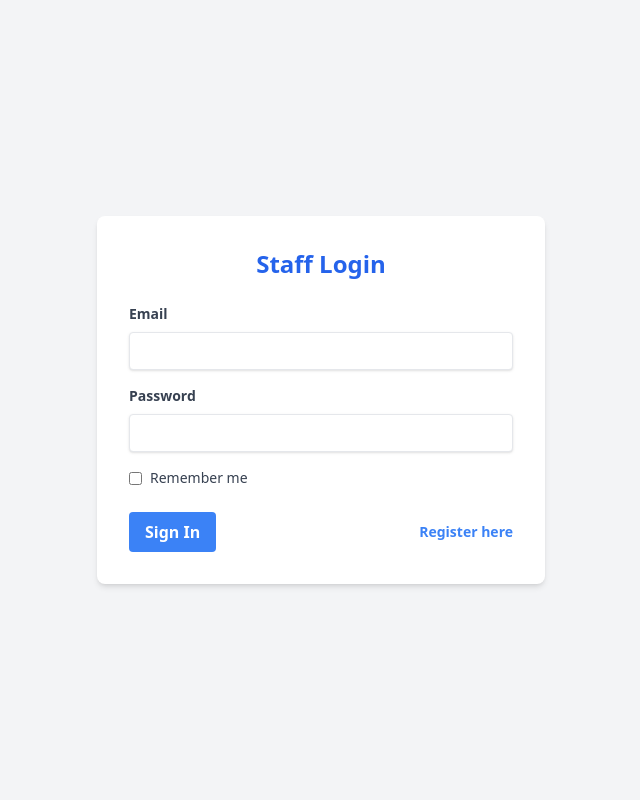
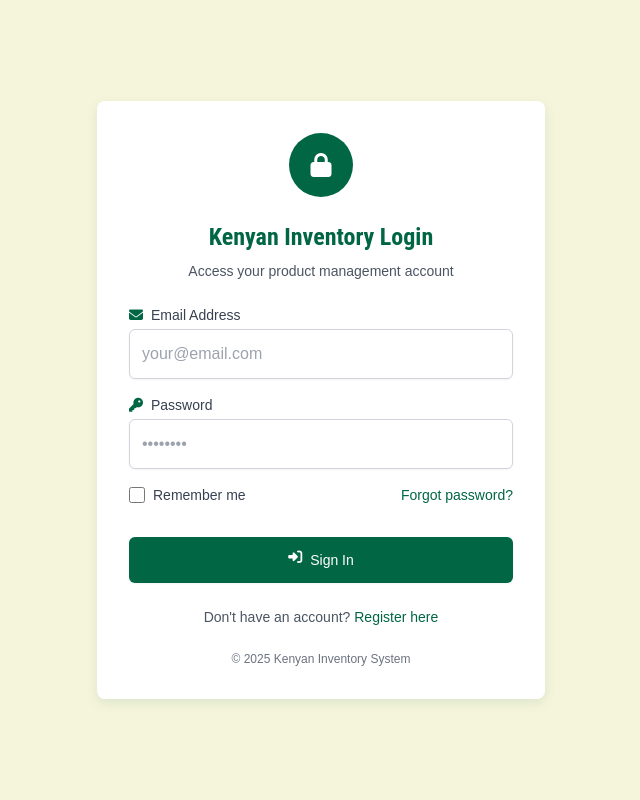
Before and after one commit to FaithMutua-code/Farm-Product-Management, a PHP site: page /login.php in a window 1280 px wide. Shown: the whole page, without its empty margins (319-959 px from the left). Run offline with PHP 8.4, Linux system fonts and the light colour scheme; some libraries are stand-ins or nearby versions.

Commit message:
Revise login and index pages for Kenyan Inventory System with updated styling, improved error messages, and enhanced user interface elements

```diff
--- a/login.php
+++ b/login.php
@@ -27,10 +27,10 @@ if ($_SERVER['REQUEST_METHOD'] == 'POST') {
             header("Location: dashboard.php");
             exit();
         } else {
-            $error = "Invalid password!";
+            $error = "Invalid credentials!";
         }
     } else {
-        $error = "Email not found!";
+        $error = "Invalid credentials!";
     }
 }
 
@@ -58,52 +58,138 @@ if (isset($_COOKIE['staff_email']) && isset($_COOKIE['staff_password'])) {
 <head>
     <meta charset="UTF-8">
     <meta name="viewport" content="width=device-width, initial-scale=1.0">
-    <title>Login - Product Management</title>
+    <title>Login | Kenyan Inventory</title>
     <script src="https://cdn.tailwindcss.com"></script>
-    <link rel="stylesheet" href="style.css">
+    <link rel="stylesheet" href="https://cdnjs.cloudflare.com/ajax/libs/font-awesome/6.4.0/css/all.min.css">
+    <script>
+        tailwind.config = {
+            theme: {
+                extend: {
+                    colors: {
+                        'kenya': {
+                            'green': '#006644',
+                            'red': '#BB0000',
+                            'black': '#000000',
+                            'white': '#FFFFFF',
+                            'cream': '#F5F5DC'
+                        },
+                        'currency': {
+                            'gold': '#D4AF37',
+                            'silver': '#C0C0C0'
+                        }
+                    },
+                    fontFamily: {
+                        'display': ['"Roboto Condensed"', 'sans-serif'],
+                        'body': ['"Open Sans"', 'sans-serif']
+                    }
+                }
+            }
+        }
+    </script>
+    <style>
+        body {
+            font-family: 'body', sans-serif;
+            background-color: #f8f9fa;
+        }
+        .card-shadow {
+            box-shadow: 0 4px 12px rgba(0, 102, 68, 0.1);
+        }
+        .btn-transition {
+            transition: all 0.3s cubic-bezier(0.25, 0.8, 0.25, 1);
+        }
+        .btn-transition:hover {
+            transform: translateY(-2px);
+            box-shadow: 0 6px 16px rgba(0, 102, 68, 0.15);
+        }
+        input:focus, textarea:focus, select:focus {
+            border-color: #006644;
+            box-shadow: 0 0 0 3px rgba(0, 102, 68, 0.1);
+        }
+    </style>
 </head>
-<body class="bg-gray-100">
+<body class="bg-kenya-cream">
     <div class="min-h-screen flex items-center justify-center">
-        <div class="bg-white p-8 rounded-lg shadow-md w-full max-w-md">
-            <h1 class="text-2xl font-bold text-center mb-6 text-blue-600">Staff Login</h1>
+        <div class="bg-kenya-white p-8 rounded-lg card-shadow w-full max-w-md">
+            <div class="flex justify-center mb-6">
+                <div class="flex items-center justify-center w-16 h-16 rounded-full bg-kenya-green text-kenya-white">
+                    <i class="fas fa-lock text-2xl"></i>
+                </div>
+            </div>
+            <h1 class="text-2xl font-bold text-center mb-2 text-kenya-green font-display">
+                Kenyan Inventory Login
+            </h1>
+            <p class="text-center text-sm text-gray-600 mb-6">Access your product management account</p>
 
             <?php if (!empty($error)): ?>
-                <div class="bg-red-100 border border-red-400 text-red-700 px-4 py-3 rounded relative mb-4" role="alert">
-                    <span class="block sm:inline"><?php echo $error; ?></span>
+                <div class="rounded-md bg-red-50 p-4 mb-6 border-l-4 border-kenya-red">
+                    <div class="flex">
+                        <div class="flex-shrink-0">
+                            <i class="fas fa-exclamation-circle h-5 w-5 text-kenya-red"></i>
+                        </div>
+                        <div class="ml-3">
+                            <p class="text-sm font-medium text-kenya-red"><?php echo $error; ?></p>
+                        </div>
+                    </div>
                 </div>
             <?php endif; ?>
 
-            <form action="login.php" method="POST">
-                <div class="mb-4">
-                    <label for="email" class="block text-gray-700 text-sm font-bold mb-2">Email</label>
+            <form action="login.php" method="POST" class="space-y-4">
+                <div>
+                    <label for="email" class="block text-sm font-medium text-gray-700 mb-1">
+                        <i class="fas fa-envelope mr-2 text-kenya-green"></i>Email Address
+                    </label>
                     <input type="email" id="email" name="email" required
-                           class="shadow appearance-none border rounded w-full py-2 px-3 text-gray-700 leading-tight focus:outline-none focus:shadow-outline"
-                           value="<?php echo isset($_COOKIE['staff_email']) ? $_COOKIE['staff_email'] : ''; ?>">
+                           class="mt-1 block w-full rounded-md border-gray-300 shadow-sm focus:border-kenya-green focus:ring focus:ring-kenya-green focus:ring-opacity-50 p-3 border"
+                           value="<?php echo isset($_COOKIE['staff_email']) ? htmlspecialchars($_COOKIE['staff_email']) : ''; ?>"
+                           placeholder="your@email.com">
                 </div>
 
-                <div class="mb-4">
-                    <label for="password" class="block text-gray-700 text-sm font-bold mb-2">Password</label>
+                <div>
+                    <label for="password" class="block text-sm font-medium text-gray-700 mb-1">
+                        <i class="fas fa-key mr-2 text-kenya-green"></i>Password
+                    </label>
                     <input type="password" id="password" name="password" required
-                           class="shadow appearance-none border rounded w-full py-2 px-3 text-gray-700 leading-tight focus:outline-none focus:shadow-outline"
-                           value="<?php echo isset($_COOKIE['staff_password']) ? $_COOKIE['staff_password'] : ''; ?>">
-                </div>
-
-                <div class="mb-6">
-                    <label class="flex items-center">
-                        <input type="checkbox" name="remember" class="form-checkbox" <?php echo isset($_COOKIE['staff_email']) ? 'checked' : ''; ?>>
-                        <span class="ml-2 text-gray-700 text-sm">Remember me</span>
-                    </label>
+                           class="mt-1 block w-full rounded-md border-gray-300 shadow-sm focus:border-kenya-green focus:ring focus:ring-kenya-green focus:ring-opacity-50 p-3 border"
+                           value="<?php echo isset($_COOKIE['staff_password']) ? htmlspecialchars($_COOKIE['staff_password']) : ''; ?>"
+                           placeholder="••••••••">
                 </div>
 
                 <div class="flex items-center justify-between">
-                    <button type="submit" class="bg-blue-500 hover:bg-blue-600 text-white font-bold py-2 px-4 rounded focus:outline-none focus:shadow-outline transition duration-200">
-                        Sign In
+                    <div class="flex items-center">
+                        <input id="remember" name="remember" type="checkbox" class="h-4 w-4 text-kenya-green focus:ring-kenya-green border-gray-300 rounded" <?php echo isset($_COOKIE['staff_email']) ? 'checked' : ''; ?>>
+                        <label for="remember" class="ml-2 block text-sm text-gray-700">
+                            Remember me
+                        </label>
+                    </div>
+
+                    <div class="text-sm">
+                        <a href="#" class="font-medium text-kenya-green hover:text-kenya-green-dark">
+                            Forgot password?
+                        </a>
+                    </div>
+                </div>
+
+                <div class="pt-4">
+                    <button type="submit" class="btn-transition w-full flex justify-center py-3 px-4 border border-transparent rounded-md shadow-sm text-sm font-medium text-kenya-white bg-kenya-green hover:bg-kenya-green-dark focus:outline-none focus:ring-2 focus:ring-offset-2 focus:ring-kenya-green">
+                        <i class="fas fa-sign-in-alt mr-2"></i> Sign In
                     </button>
-                    <a href="register.php" class="inline-block align-baseline font-bold text-sm text-blue-500 hover:text-blue-800">
+                </div>
+            </form>
+
+            <div class="mt-6 text-center">
+                <p class="text-sm text-gray-600">
+                    Don't have an account?
+                    <a href="register.php" class="font-medium text-kenya-green hover:text-kenya-green-dark">
                         Register here
                     </a>
-                </div>
-            </form>
+                </p>
+            </div>
+
+            <div class="mt-6 text-center">
+                <p class="text-xs text-gray-500">
+                    &copy; <?php echo date('Y'); ?> Kenyan Inventory System
+                </p>
+            </div>
         </div>
     </div>
 </body>
```
Also changed, not shown: index.php (+64 -9 lines).
